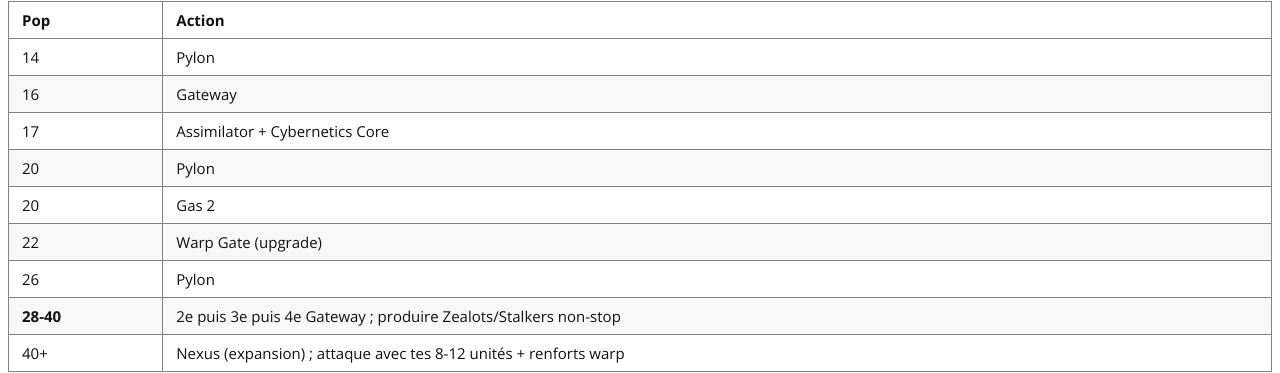
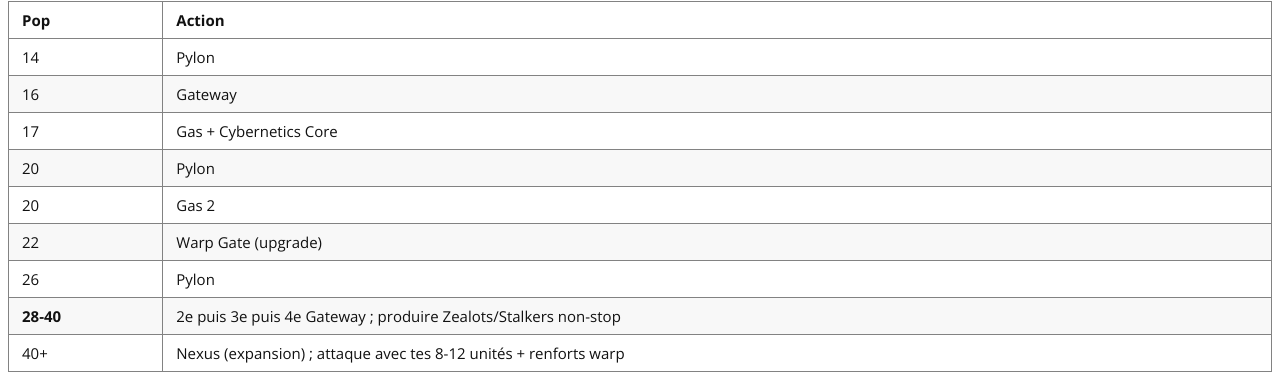
Before and after one commit to cylmat/cylmat.github.io, a Jekyll site: the page built from _pages/game/sc2_bo.md, in a window 1280 px wide. Shown: the part 245-618 px from the top of the page. Built offline with Jekyll 4.4.1, drawn with Linux system fonts in a browser that asks for light colours; nearby versions of some CDN libraries; our own code applies the rules of GitHub Pages for plain Markdown files.

Commit message:
Update sc2_bo.md

```diff
--- a/_pages/game/sc2_bo.md
+++ b/_pages/game/sc2_bo.md
@@ -7,7 +7,7 @@
 |----|--------|
 | 14 | Pylon |
 | 16 | Gateway |
-| 17 | Assimilator + Cybernetics Core |
+| 17 | Gas + Cybernetics Core |
 | 20 | Pylon |
 | 20 | Gas 2 |
 | 22 | Warp Gate (upgrade) |
```
